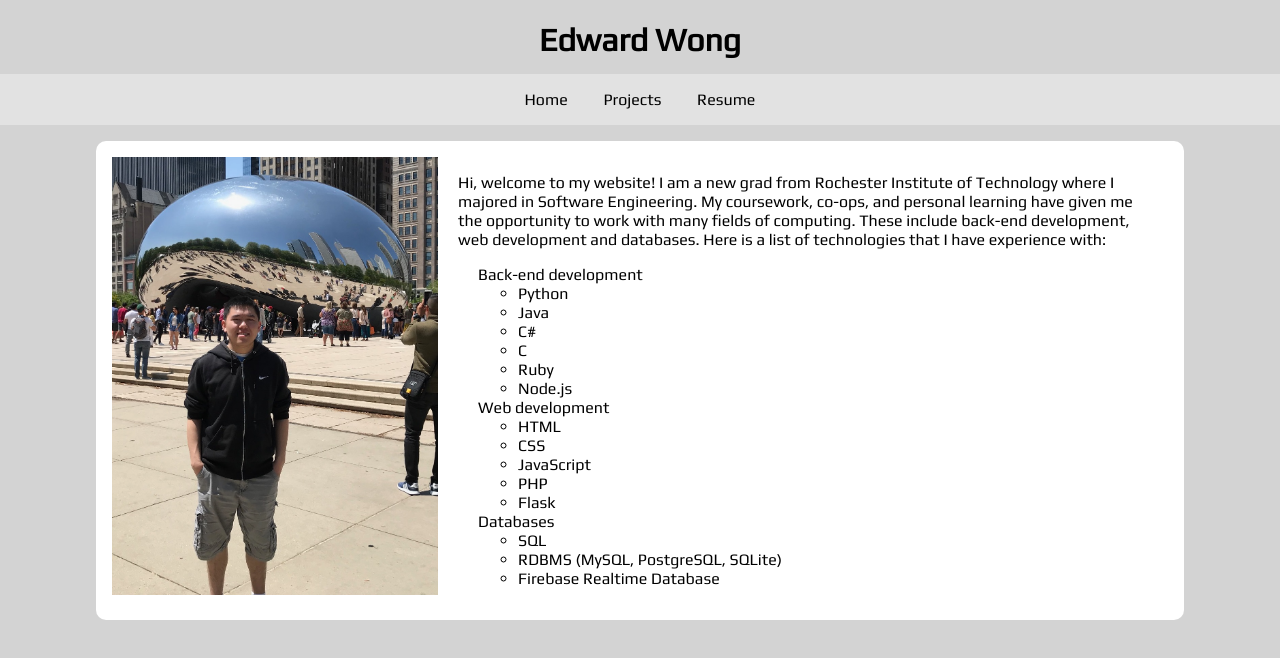
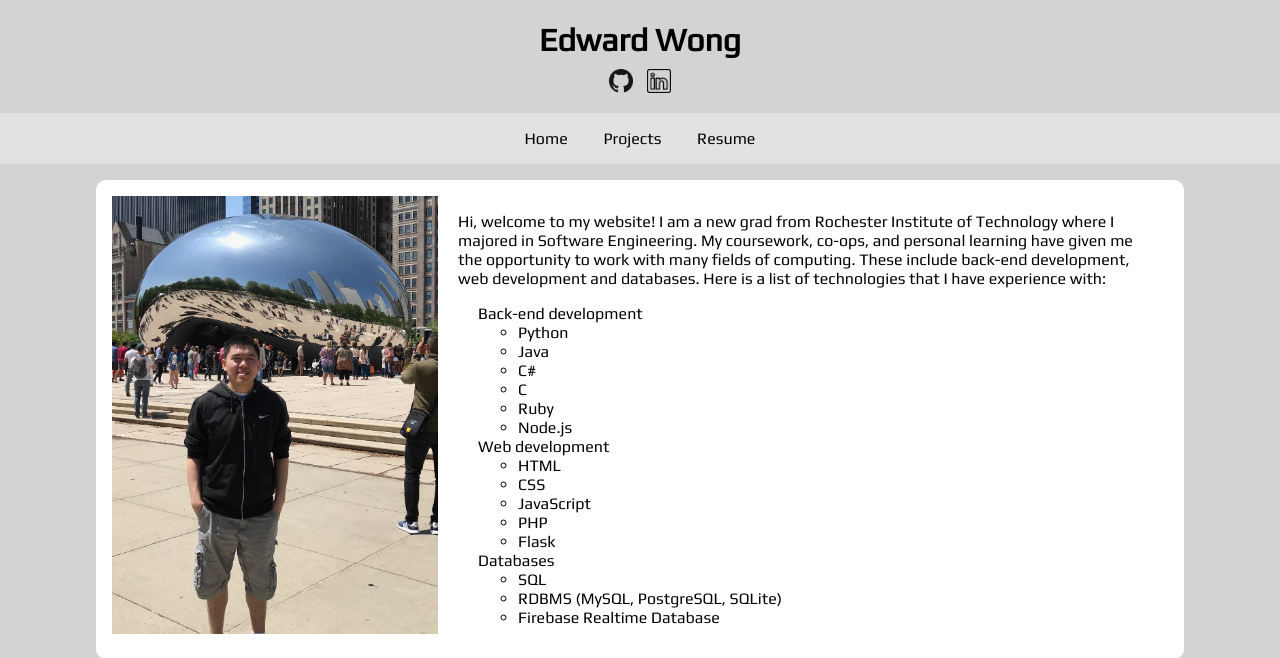
Before and after one commit to exw4141/personal-website, a Flask app: page / in a window 1280 px wide. Shown: the top 658 px of the page. Run offline with Flask 2, Linux system fonts and the light colour scheme.

Commit message:
Add icons and links for GitHub and LinkedIn profiles

```diff
--- a/static/css/base.css
+++ b/static/css/base.css
@@ -8,6 +8,18 @@ body {
 #heading {
     text-align: center;
     margin-block-end: 0.33em;
+}
+
+#icon-container {
+    text-align: center;
+}
+
+#github-logo {
+    margin-right: 5px;
+}
+
+#linkedin-logo {
+    margin-left: 5px;
 }
 
 #nav {
--- a/templates/base.html
+++ b/templates/base.html
@@ -14,7 +14,13 @@
     </head>
 
     <body>
-        <h1 id="heading">Edward Wong</h1>
+        <header>
+            <h1 id="heading">Edward Wong</h1>
+            <div id="icon-container">
+                <a href="https://github.com/exw4141" target="_blank"><img id="github-logo" src="{{ url_for('static', filename='icons/github.png') }}" alt="GitHub" title="GitHub" height="24px" /></a>
+                <a href="https://www.linkedin.com/in/exw4141/" target="_blank"><img id="linkedin-logo" src="{{ url_for('static', filename='icons/linkedin.png') }}" alt="LinkedIn" title="LinkedIn" height="24px" /></a>
+            </div>
+        </header>
 
         <ul id="nav">
             <li><a href="/">Home</a></li>
```
Also changed, not shown: static/icons/github.png (added), static/icons/linkedin.png (added).
